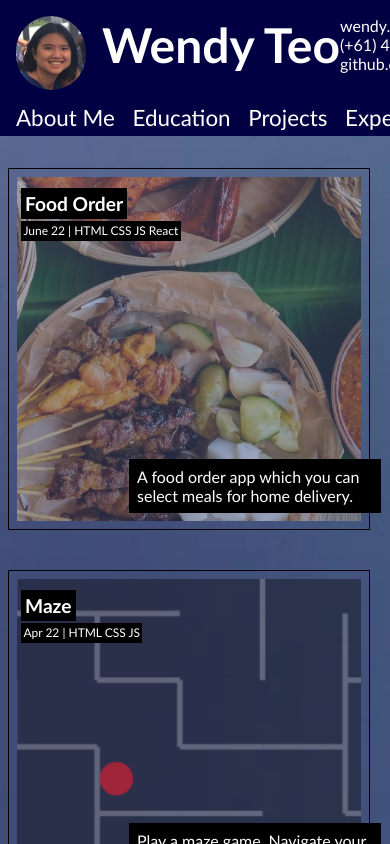
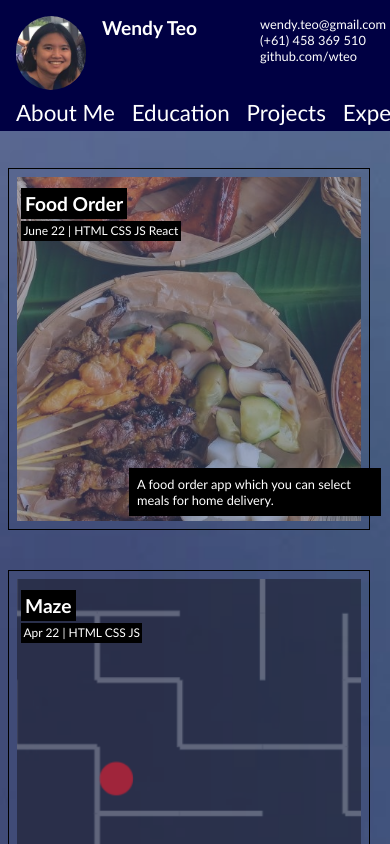
Before and after one commit to wteo/resumev2, a React (Create React App) app: page / in a window 390 px wide. Shown: the top 844 px of the page. Built offline with nearby package versions, Linux system fonts and the light colour scheme.

Commit message:
added media response for headers

```diff
--- a/src/components/Header.module.css
+++ b/src/components/Header.module.css
@@ -67,3 +67,19 @@ nav p:hover, nav p:active {
     text-decoration: underline;
     cursor: pointer;
 }
+
+@media (max-width: 400px) {
+    p {
+        font-size: 80%
+    }
+
+    .profileName {
+        font-size: 150%;
+    }
+
+    nav {
+        column-gap: 0.05rem;
+        padding-top: 0.25rem;
+        padding-bottom: 0.10rem;
+    }
+}
```
